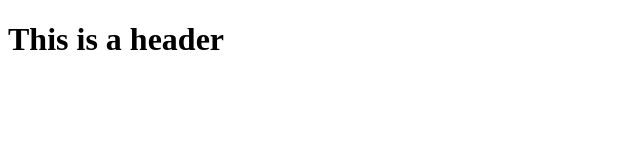
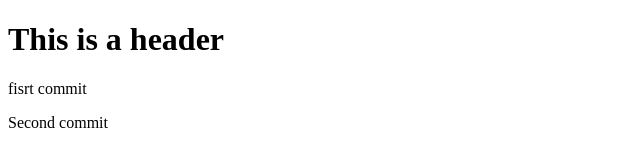
Before and after one commit to deathchess/git-test, a plain HTML site: page index.html in a window 1280 px wide. Shown: the whole page, without its empty margins (0-640 px from the left). Drawn offline with Linux system fonts and the light colour scheme.

Commit message:
Third commit

```diff
--- a/index.html
+++ b/index.html
@@ -2,8 +2,7 @@
 <html>
     <body>
         <h1>This is a header</h1>
-        <p>
-
-        </p>
+        <p>fisrt commit</p>
+        <p>Second commit</p>
     </body>
 </html>
```
